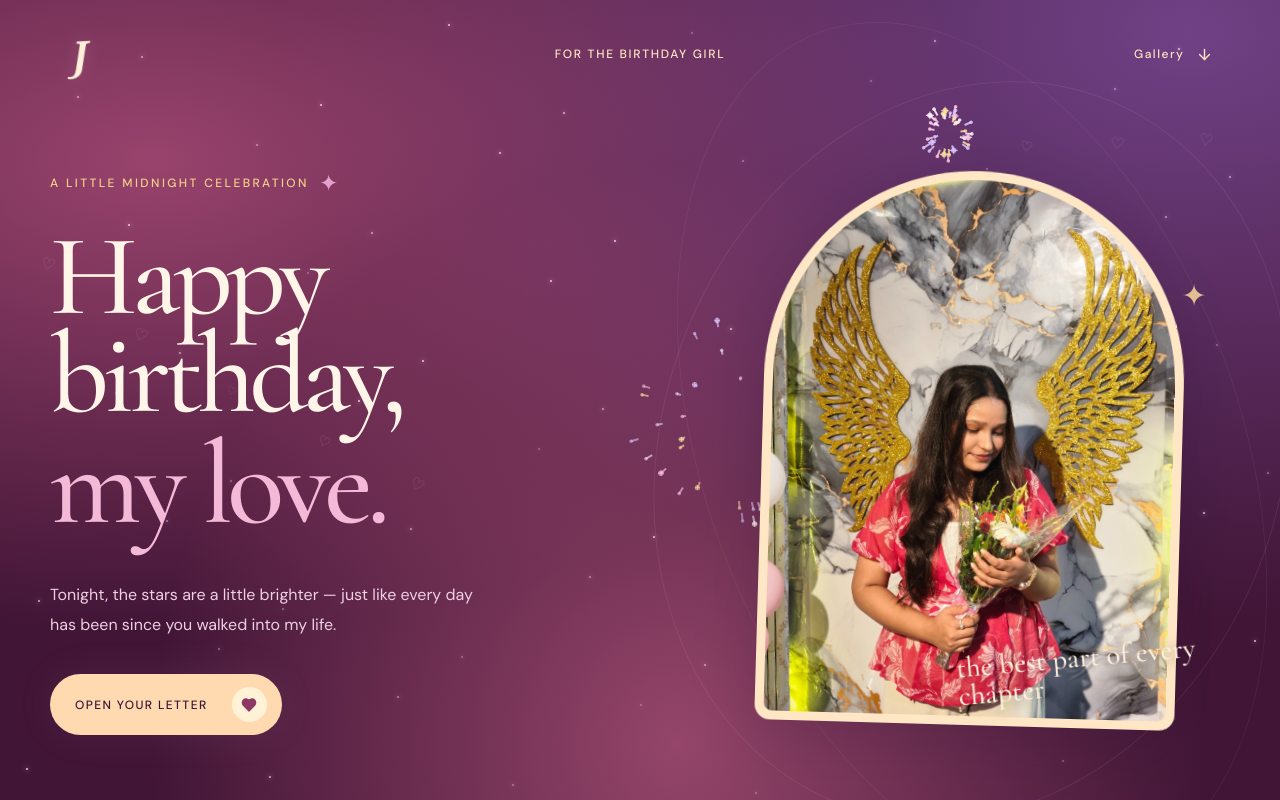
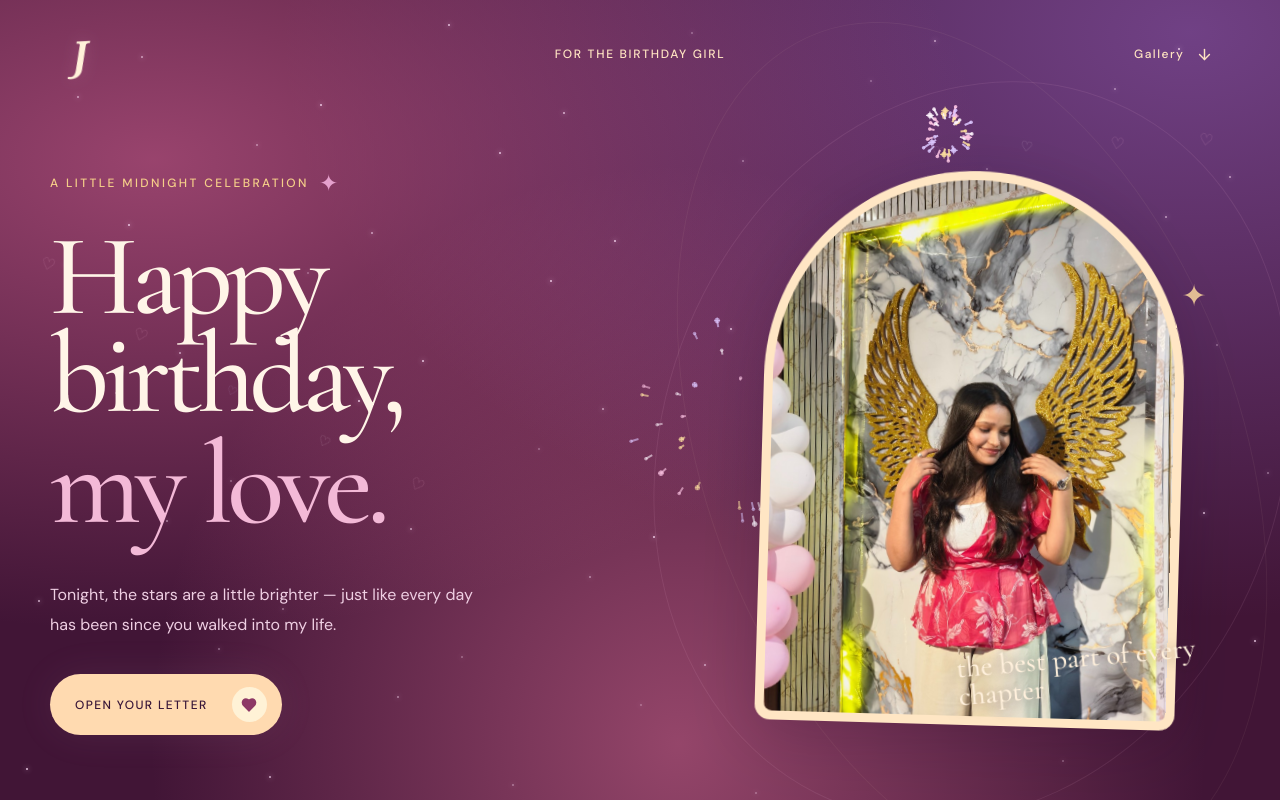
Before and after one commit to CoderAkshay27/jaya-birthday, a React (Vite) app: page / in a window 1280 px wide. Shown: the top 800 px of the page. Built offline with nearby package versions, Linux system fonts and the light colour scheme.

Commit message:
Refactor gallery image paths to use BASE_URL
Updated image paths to use BASE_URL for dynamic loading.

```diff
--- a/src/data/gallery.js
+++ b/src/data/gallery.js
@@ -1,8 +1,32 @@
-export const heroPhoto = '/assets/images/gallery/memory-02.webp';
+
+const base = import.meta.env.BASE_URL;
+
+export const heroPhoto = `${base}assets/images/jaya-hero.jpg`;
+
 // Transparent portraits float directly on the page, without card backgrounds.
 export const gallery = [
- { src: '/assets/images/gallery/memory-05.webp', caption: 'My Pretty Jaya 🌸', kind: 'cutout', date: '' },
- { src: '/assets/images/gallery/memory-04.webp', caption: 'That Smile of Yours 🥹💗', kind: 'cutout', date: '' },
- { src: '/assets/images/gallery/memory-03.webp', caption: 'My Favourite View, Always ✨', kind: 'cutout', date: '' },
- { src: '/assets/images/gallery/jaya-bouquet-transparent.webp', caption: 'My Snowgirl, My Happiness 🧸❤️', kind: 'cutout', date: '' },
+  {
+    src: `${base}assets/images/gallery/memory-05.webp`,
+    caption: 'My Pretty Jaya 🌸',
+    kind: 'cutout',
+    date: '',
+  },
+  {
+    src: `${base}assets/images/gallery/memory-04.webp`,
+    caption: 'That Smile of Yours 🥹💗',
+    kind: 'cutout',
+    date: '',
+  },
+  {
+    src: `${base}assets/images/gallery/memory-03.webp`,
+    caption: 'My Favourite View, Always ✨',
+    kind: 'cutout',
+    date: '',
+  },
+  {
+    src: `${base}assets/images/gallery/jaya-bouquet-transparent.webp`,
+    caption: 'My Snowgirl, My Happiness 🧸❤️',
+    kind: 'cutout',
+    date: '',
+  },
 ];
```
